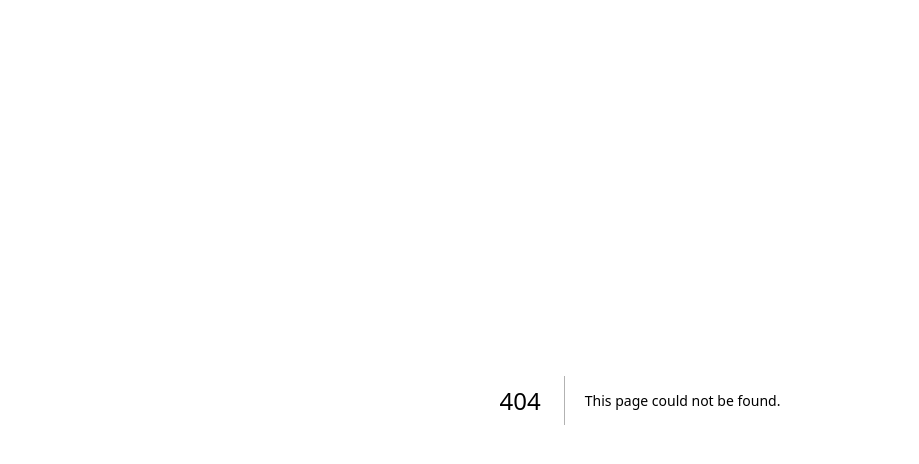
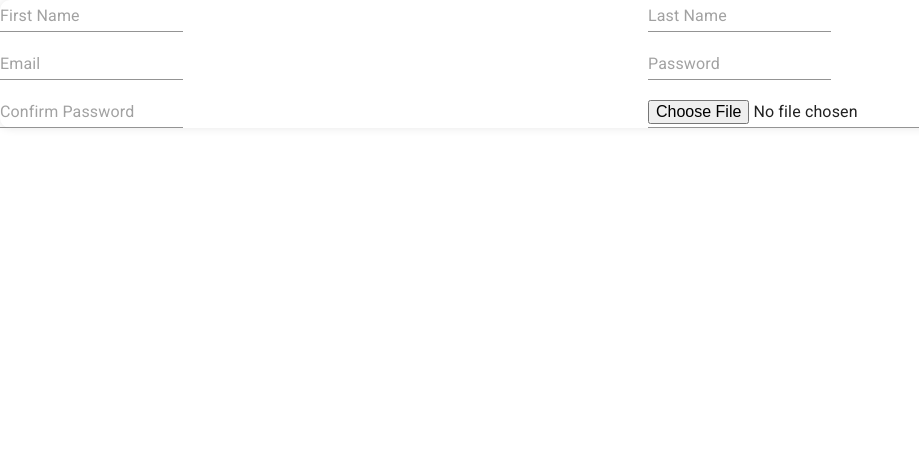
Before and after one commit to muhammetsanli34/class-manager, a Next.js app: page /student/register in a window 1280 px wide. Before the commit this address had no page. Shown: the top 464 px of the page, without its empty margins (0-919 px from the left). Built offline with nearby package versions, Linux system fonts and the light colour scheme.

Commit message:
add student registration page

```diff
--- a/app/common/BaseRegister/index.tsx
+++ b/app/common/BaseRegister/index.tsx
@@ -8,7 +8,7 @@ interface BaseRegisterProps {
 
 export default function BaseRegister(props: BaseRegisterProps) {
   return (
-    <div>
+    <div className="container vertical-center">
       <FormControl className={style.register}>
         <Grid container spacing={2}>
           <Grid item xs={6}>
@@ -26,7 +26,6 @@ export default function BaseRegister(props: BaseRegisterProps) {
           <Grid item xs={6}>
             <Input type="" placeholder="Confirm Password" />
           </Grid>
-          // profile picture
           <Grid item xs={6}>
             <Input type="file" placeholder="Profile Picture" />
           </Grid>
--- a/app/common/BaseRegister/style.module.scss
+++ b/app/common/BaseRegister/style.module.scss
@@ -4,7 +4,7 @@
     grid-gap: 20px;
     justify-content: center;
     align-items: center;
-    background-color: #f5f5f5;
+    // background-color: #fbfbfb;
     padding: 20px;
     border-radius: 10px;
     box-shadow: 0 0 10px rgba(0, 0, 0, 0.1);
--- a/app/globals.css
+++ b/app/globals.css
@@ -14,3 +14,8 @@
   max-width: 1280px;
   margin: 0 auto;
 }
+
+.vertical-center {
+  display: flex;
+  align-items: center;
+}
--- a/app/page.tsx
+++ b/app/page.tsx
@@ -3,7 +3,6 @@ import Header from "@/components/Header";
 export default function Home() {
   return (
     <>
-      <Header />
     </>
   )
 }
--- a/app/student/Register/index.tsx
+++ b/app/student/register/page.tsx
@@ -1,9 +1,5 @@
 import BaseRegister from "@/app/common/BaseRegister";
 
 export default function Register() {
-  return (
-    <div>
-      <BaseRegister role="student" />
-    </div>
-  );
+  return <BaseRegister role="student" />;
 }
```
